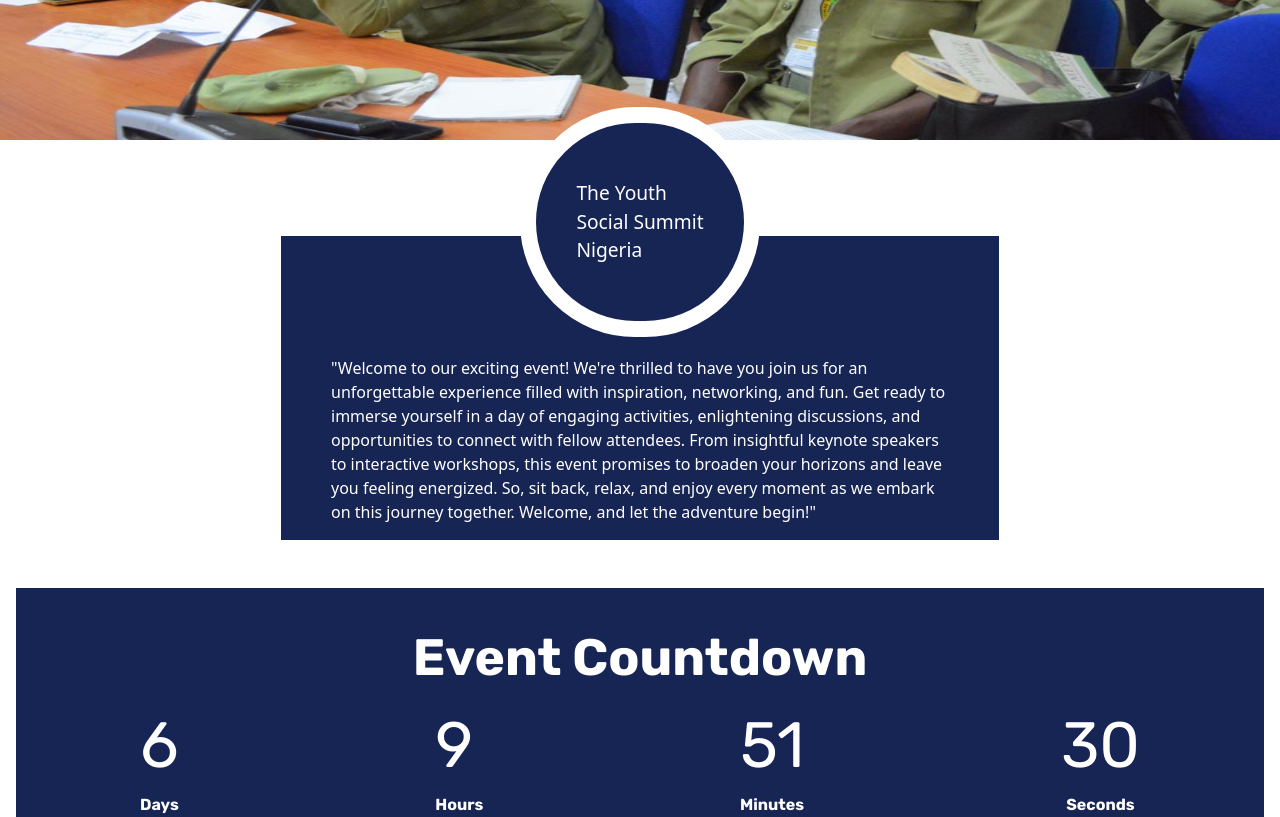
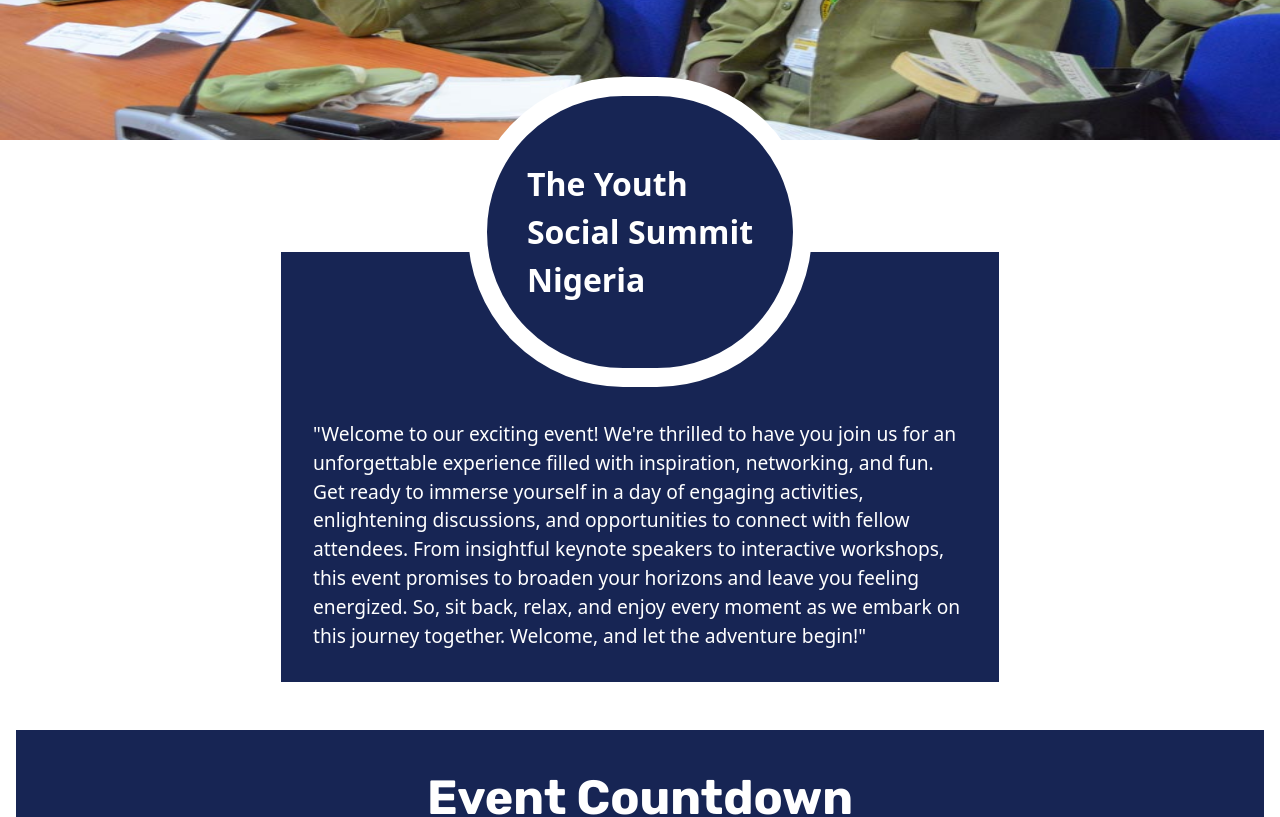
Before and after one commit to abeeebdon/register-magnitude, a React (Create React App) app: page / in a window 1280 px wide. Shown: the part 340-1157 px from the top of the page. Built offline with nearby package versions, Linux system fonts and the light colour scheme.

Commit message:
no error

```diff
--- a/src/components/Guests.js
+++ b/src/components/Guests.js
@@ -3,16 +3,15 @@ import image2 from '../images/speaker2.jpg'
 const Guests = () => {
   return (
     <article className="font-rubik pb-8">
-      <div className="w-full">
-        <div className="w-full relative my-6 py-10 h-[100%] text-center mx-auto">
+      <div className="w-full min-[650px]:flex min-[650px]:justify-center items-center">
+        <div className="relative my-6 py-10 h-[450px] max-w-[300px] text-center mx-auto">
           <img src={image1} className="image" alt="elon" />
           <div className="bg-white p-4 w-[85%] absolute text-blue-600 text-[1.4rem] bottom-[-10%] left-0 right-0 mx-auto">
             <h2 className="font-bold">Gbolahan Alaba</h2>
             <p className="mt-4 text-[1.2rem]">Software Engineer</p>
           </div>
         </div>
-
-        <div className="w-full relative h-[100%]">
+        <div className="w-full relative my-6 py-10 h-[450px] max-w-[300px] text-center mx-auto">
           <img src={image2} className="image" alt="musk" />
           <div className="bg-white p-4 w-[85%] absolute text-blue-600 text-[1.4rem] bottom-[-10%] left-0 right-0 mx-auto">
             <h2 className="font-bold">Isaac Olowofila</h2>
--- a/src/index.css
+++ b/src/index.css
@@ -12,6 +12,6 @@
     @apply w-[100%] h-[100%];
   }
   .countdown-heading {
-    @apply w-[100%] h-[100%] text-[4rem];
+    @apply w-[100%] h-[100%] text-[3.5rem];
   }
 }
--- a/src/sections/Section1.js
+++ b/src/sections/Section1.js
@@ -3,24 +3,27 @@ import React from 'react'
 const Section1 = () => {
   return (
     <div className=" my-8 p-4 mx-auto w-full max-w-[750px] relative min-[650px]:flex flex-row">
-      <div className="w-fit border-[1rem] border-white rounded-full bg-blue-950 p-6 mx-auto absolute min-[650px]:top-[0%] min-[650px]:bottom-[0%] min-[650px]:left-[50%] min-[650px]:right-[0%] top-[-17%] right-0 left-0">
-        <p className=" text-white mx-auto px-4 py-8 text-[1.2rem]">
+      <div className="w-fit border-[1.2rem] border-white rounded-full bg-blue-950 p-6 mx-auto absolute top-[-18%] right-0 left-0">
+        <p className=" text-white mx-auto font-bold px-4 py-10 text-[2rem]">
           The Youth <br />
           Social Summit
           <br /> Nigeria
         </p>
       </div>
-      <div className=" bg-blue-950 text-white pt-10 p-4 mt-12 ">
-        <p className="w-full max-w-[650px] mx-auto px-[1rem] pt-[5rem]">
-          "Welcome to our exciting event! We're thrilled to have you join us for
-          an unforgettable experience filled with inspiration, networking, and
-          fun. Get ready to immerse yourself in a day of engaging activities,
-          enlightening discussions, and opportunities to connect with fellow
-          attendees. From insightful keynote speakers to interactive workshops,
-          this event promises to broaden your horizons and leave you feeling
-          energized. So, sit back, relax, and enjoy every moment as we embark on
-          this journey together. Welcome, and let the adventure begin!"
-        </p>
+      <div className=" bg-blue-950 text-white pt-14 pb-8 p-4 mt-[4rem] ">
+        <div className="mt-8">
+          <p className="w-full max-w-[700px] mx-auto px-[1rem] pt-[5rem] text-[1.2rem]">
+            "Welcome to our exciting event! We're thrilled to have you join us
+            for an unforgettable experience filled with inspiration, networking,
+            and fun. Get ready to immerse yourself in a day of engaging
+            activities, enlightening discussions, and opportunities to connect
+            with fellow attendees. From insightful keynote speakers to
+            interactive workshops, this event promises to broaden your horizons
+            and leave you feeling energized. So, sit back, relax, and enjoy
+            every moment as we embark on this journey together. Welcome, and let
+            the adventure begin!"
+          </p>
+        </div>
       </div>
     </div>
   )
--- a/src/sections/Section2.js
+++ b/src/sections/Section2.js
@@ -41,7 +41,7 @@ const Section2 = () => {
   return (
     <section className="font-rubik bg-blue-950 text-white p-8 m-4">
       <div className="min-[650px]:flex max-[500px]:flex-col justify-evenly items-center max-w-[1000px] mx-auto">
-        <h2 className="font-bold text-[3.2rem] text-center">Event Countdown</h2>
+        <h2 className="font-bold text-[3rem] text-center">Event Countdown</h2>
         <div className="flex justify-between items-center gap-[1rem] min-[800]:gap-[6%]">
           <div className=" flex-col gap-0">
             <h1 className="countdown-heading">{countdown.days}</h1>
```
